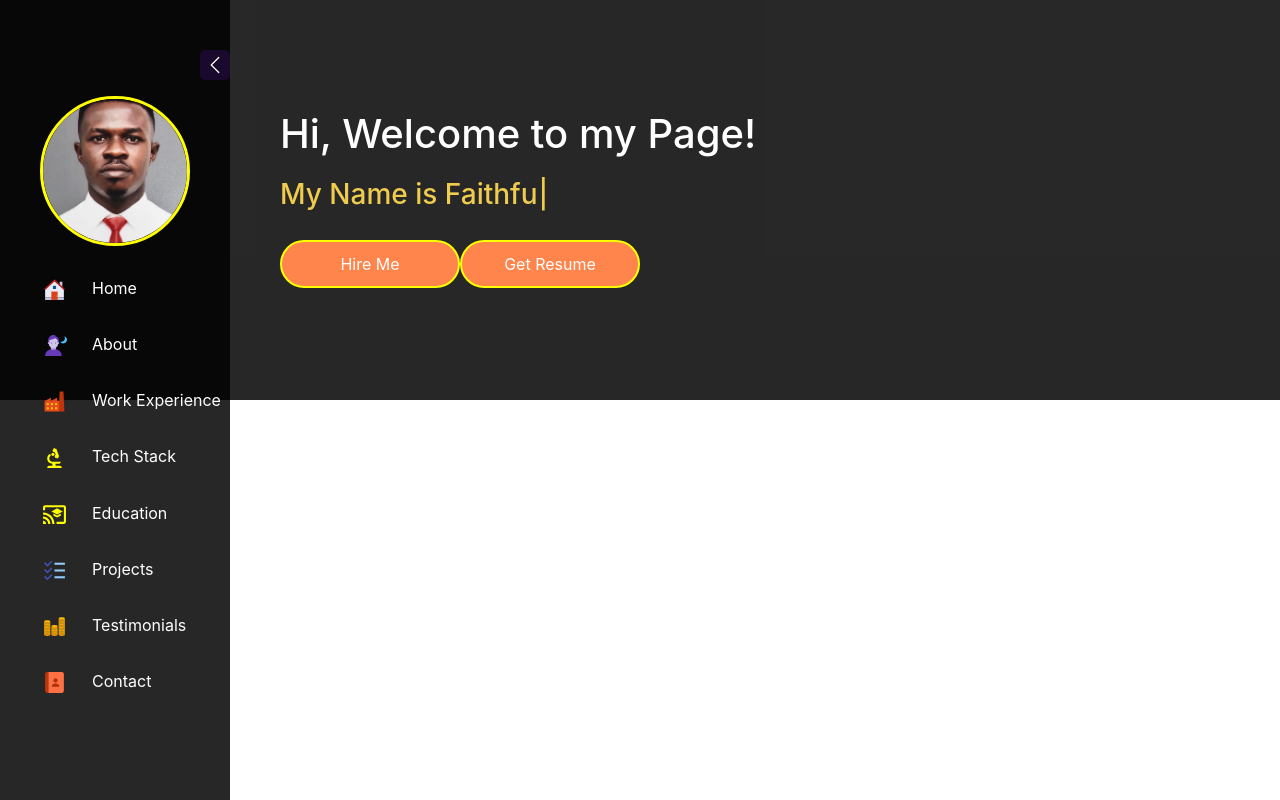
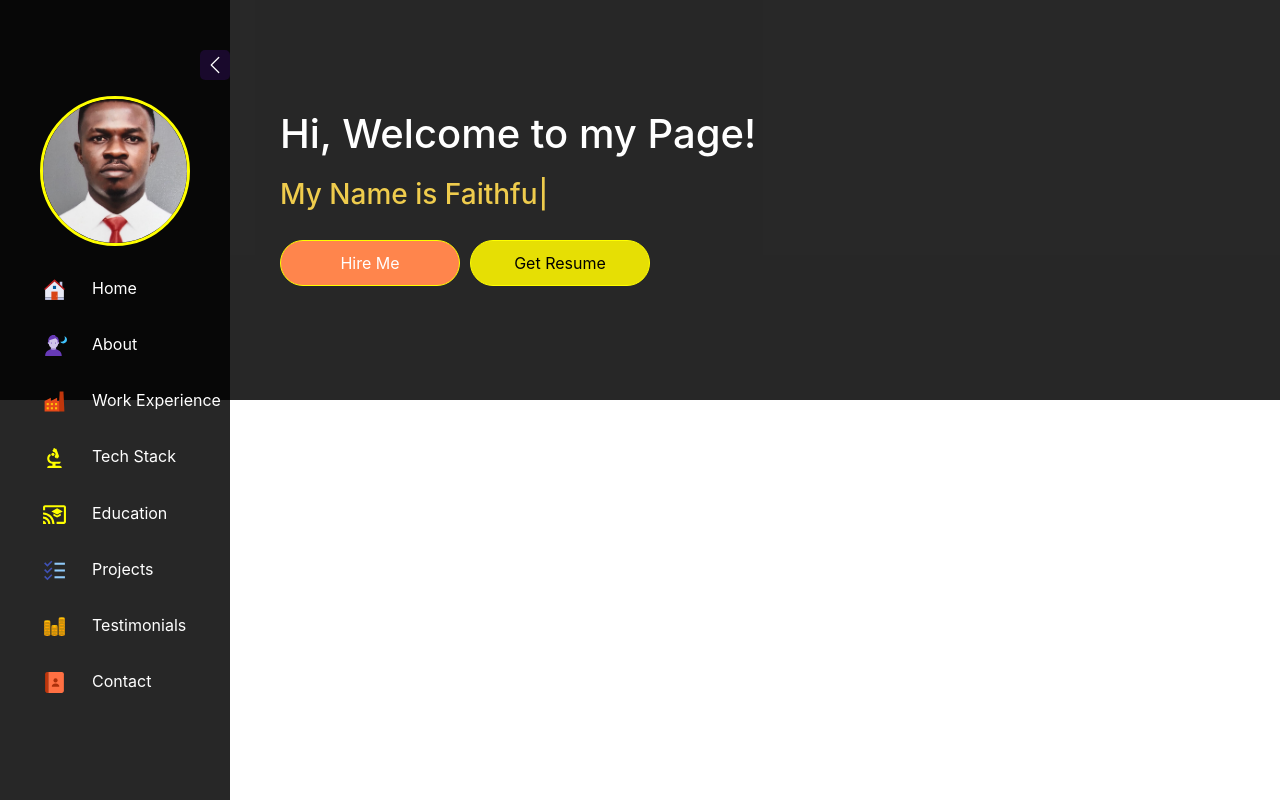
Before and after one commit to faithfulonoriobakpo/portfolio-website-react, a React (Create React App) app in the folder Frontend/: page / in a window 1280 px wide. Built offline with nearby package versions, Linux system fonts and the light colour scheme.

Commit message:
Redefined styles for get-resume-button

```diff
--- a/Frontend/src/Components/Home/Home.css
+++ b/Frontend/src/Components/Home/Home.css
@@ -26,7 +26,7 @@
     border-radius: 90px;
     cursor: pointer;
     margin-top: 20px;
-    border: 2px solid yellow;
+    border: 1px solid yellow;
     width: 180px;
 }
 
@@ -38,18 +38,34 @@
     border-radius: 90px;
     cursor: pointer;
     margin-top: 20px;
-    border: 2px solid yellow;
+    border: 1px solid yellow;
     width: 180px;
 }
 
-hire-me-button:hover {
-    background-color: #ff854c;
+.hire-me-button:hover {
+    background-color: white;
+    color: black;
+    width: 250px;
+    transition-duration: 1s;
+}
+
+.get-resume-button {
+    background-color: rgba(255, 247, 0, 0.885);
+    color: black;
     text-align: center;
     width: 100px;
     padding: 10px;
     border-radius: 90px;
     cursor: pointer;
     margin-top: 20px;
-    border: 2px solid yellow;
+    border: 1px solid yellow;
     width: 180px;
+    margin-left: 10px;
 }
+
+.get-resume-button:hover {
+    background-color: white;
+    color: black;
+    width: 250px;
+    transition-duration: 1s;
+}
--- a/Frontend/src/Components/Home/Home.js
+++ b/Frontend/src/Components/Home/Home.js
@@ -19,7 +19,7 @@ const Home = () => {
         </h3>
         <div className='hire-resume-button-container'>
           <div className='hire-me-button'>Hire Me</div>
-          <div className='hire-me-button'>Get Resume</div>
+          <div className='get-resume-button'>Get Resume</div>
         </div>
       </div>
     </div>
```
